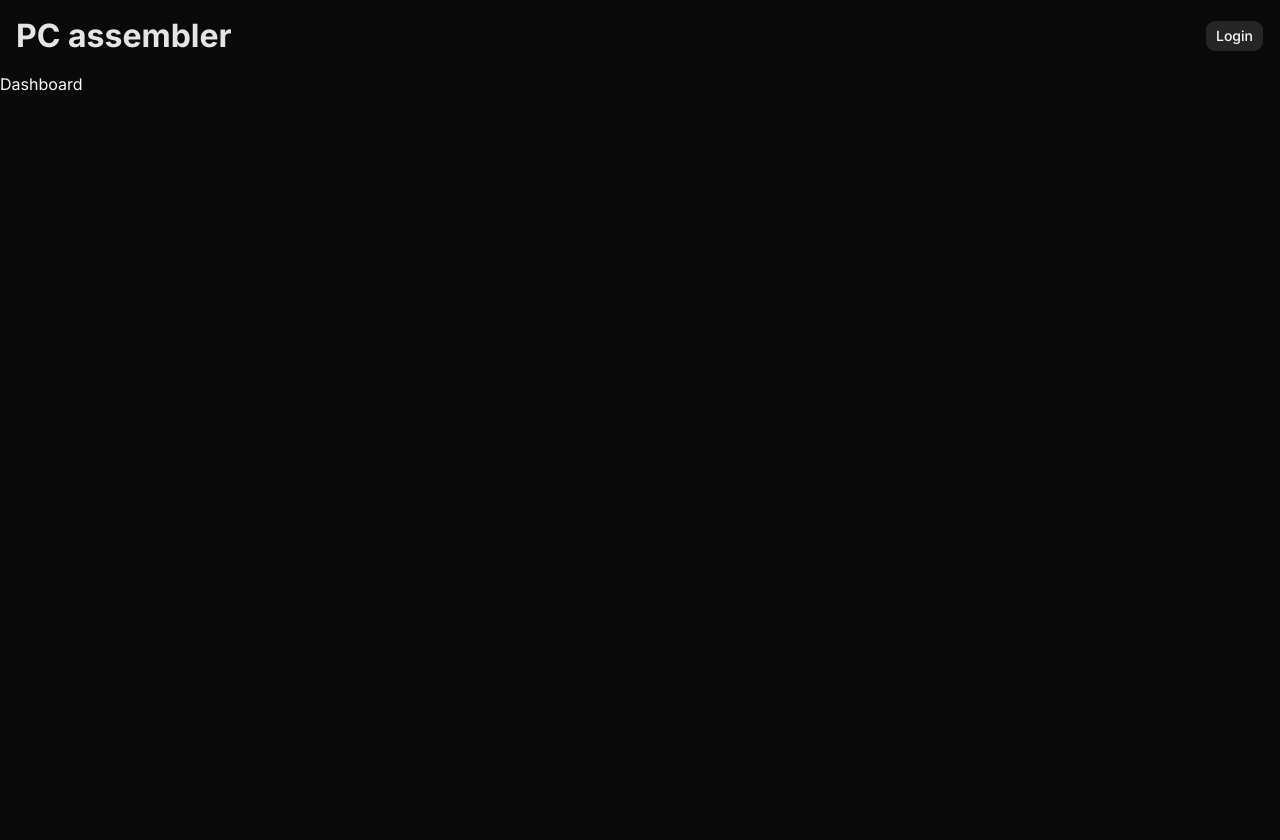
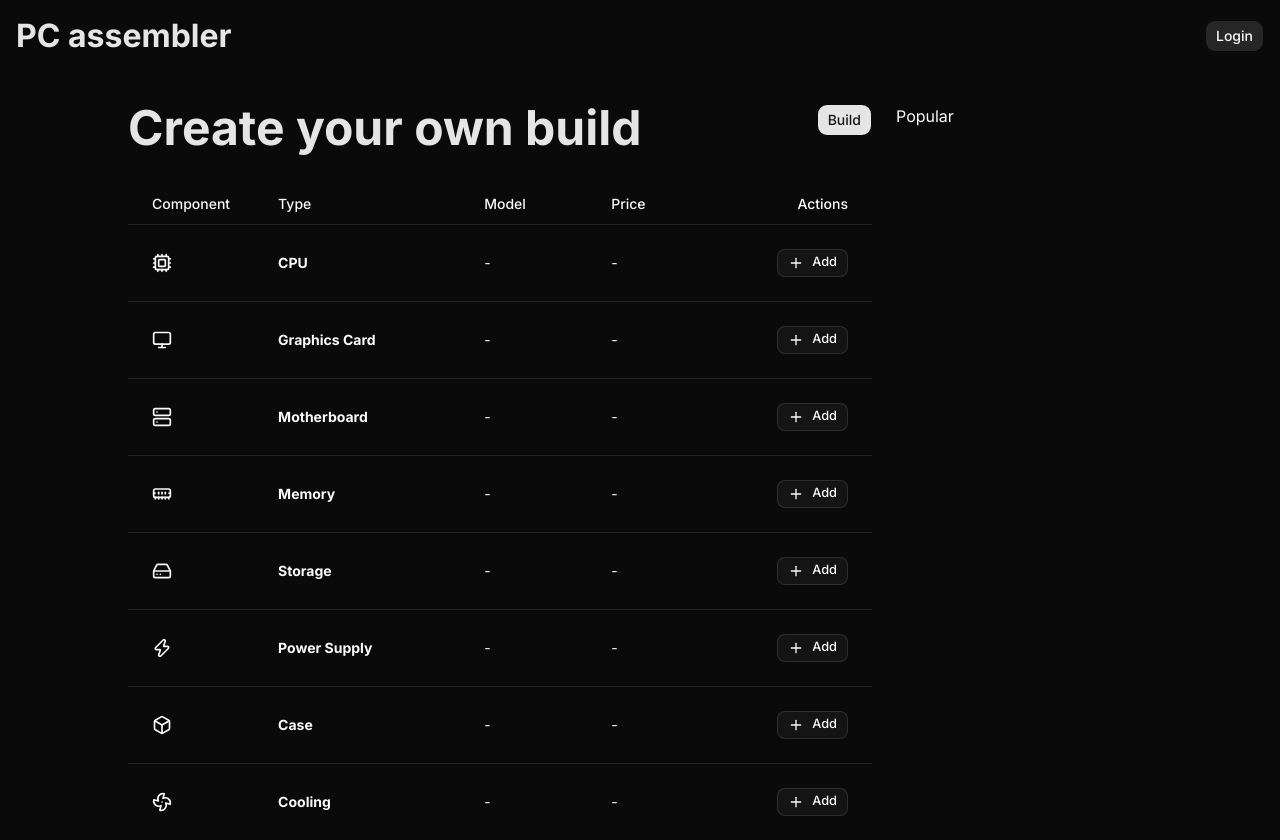
Before and after one commit to qwertochyo/computer-assembler-app, a Next.js app: page /dashboard in a window 1280 px wide. Before the commit the page ends 800 px from the top, so only its background shows below. Built offline with nearby package versions, Linux system fonts and the light colour scheme; no server answers.

Commit message:
feat(dashboard): add table component

```diff
--- /dev/null
+++ b/src/app/dashboard/_components/current-build.tsx
@@ -0,0 +1,40 @@
+"use client";
+
+import { Button } from "@/components/ui/button";
+import { Typography } from "@/components/ui/typography";
+import { Component } from "@/lib/types";
+import { useCallback, useState } from "react";
+import { TableParts } from "./table-parts";
+import { componentCategories } from "@/lib/constants";
+
+export const CurrentBuild = () => {
+  const [selectedByCategory, setSelectedByCategory] = useState<
+    Record<string, Component | null>
+  >({});
+  const [saveDialogOpen, setSaveDialogOpen] = useState(false);
+
+  const onSelectedComponent = useCallback(
+    (categoryId: string, component: Component | null) => {
+      setSelectedByCategory((prev) => ({ ...prev, [categoryId]: component }));
+    },
+    []
+  );
+
+  return (
+    <>
+      <div className="flex justify-between mb-8">
+        <Typography tag="h1" variant="heading-md">
+          Create your own build
+        </Typography>
+        <Button onClick={() => setSaveDialogOpen(true)}>Build</Button>
+      </div>
+      <div>
+        <TableParts
+          components={componentCategories}
+          onSelectedComponent={onSelectedComponent}
+          selectedByCategory={selectedByCategory}
+        />
+      </div>
+    </>
+  );
+};
--- /dev/null
+++ b/src/app/dashboard/_components/table-parts.tsx
@@ -0,0 +1,110 @@
+import { Button } from "@/components/ui/button";
+import { Dialog, DialogTrigger } from "@/components/ui/dialog";
+import {
+  Table,
+  TableBody,
+  TableCell,
+  TableHead,
+  TableHeader,
+  TableRow,
+} from "@/components/ui/table";
+import { Component, ComponentCategory } from "@/lib/types";
+import {
+  Box,
+  Cpu,
+  Fan,
+  HardDrive,
+  MemoryStick,
+  Monitor,
+  Plus,
+  Server,
+  Zap,
+} from "lucide-react";
+import { useState } from "react";
+
+const iconMap: Record<ComponentCategory["icon"], React.ElementType> = {
+  Cpu,
+  Monitor,
+  Server,
+  MemoryStick,
+  HardDrive,
+  Zap,
+  Box,
+  Fan,
+};
+
+interface CategoryRow {
+  id: string;
+  name: string;
+  icon: string;
+}
+
+interface TablePartsProps {
+  components: CategoryRow[];
+  selectedByCategory: Record<string, Component | null>;
+  onSelectedComponent: (
+    categoryId: string,
+    component: Component | null
+  ) => void;
+}
+
+export const TableParts = ({
+  components,
+  selectedByCategory,
+  onSelectedComponent,
+}: TablePartsProps) => {
+  const [openCategoryId, setOpenCategoryId] = useState<string | null>(null);
+  const totalPrice = Object.values(selectedByCategory).reduce(
+    (sum, c) => sum + (c?.price ?? 0),
+    0
+  );
+
+  return (
+    <Table>
+      <TableHeader>
+        <TableRow>
+          <TableHead className="w-25">Component</TableHead>
+          <TableHead>Type</TableHead>
+          <TableHead>Model</TableHead>
+          <TableHead>Price</TableHead>
+          <TableHead className="text-right">Actions</TableHead>
+        </TableRow>
+      </TableHeader>
+      <TableBody>
+        {components.map((category) => {
+          const Icon = iconMap[category.icon];
+
+          const selected = selectedByCategory[category.id];
+
+          return (
+            <TableRow key={category.id} className="my-2">
+              <TableCell>
+                <div className="flex ietms-center">
+                  <Icon className="size-5 mr-1" />
+                </div>
+              </TableCell>
+              <TableCell className="font-bold">{category.name}</TableCell>
+              <TableCell>{selected?.name ?? "-"}</TableCell>
+              <TableCell>{selected?.price ?? "-"}</TableCell>
+              <TableCell className="text-right">
+                <Dialog
+                  open={openCategoryId === category.id}
+                  onOpenChange={(open) =>
+                    setOpenCategoryId(open ? category.id : null)
+                  }
+                >
+                  <DialogTrigger asChild>
+                  <Button variant="outline" size="sm">
+                    <Plus className="size-4 mr-1" />
+                    {selected ? "Change" : "Add"}
+                  </Button>
+                </DialogTrigger>
+                </Dialog>
+              </TableCell>
+            </TableRow>
+          );
+        })}
+      </TableBody>
+    </Table>
+  );
+};
--- /dev/null
+++ b/src/app/dashboard/layout.tsx
@@ -0,0 +1,7 @@
+import { ReactNode } from "react";
+
+const DashboardLayout = ({ children }: Readonly<{ children: ReactNode }>) => {
+  return <div className="container mx-auto max-w-5xl mt-8">{children}</div>;
+};
+
+export default DashboardLayout;
--- a/src/app/dashboard/page.tsx
+++ b/src/app/dashboard/page.tsx
@@ -1,5 +1,14 @@
+import { CurrentBuild } from "./_components/current-build";
+
 const DashboardPage = async () => {
-  return <div>Dashboard</div>;
+  return (
+    <div className="flex flex-col gap-6 lg:flex-row lg:items-start">
+      <div className="min-w-0 flex-1">
+        <CurrentBuild />
+      </div>
+      <aside className="shrink-0 lg:sticky lg:top-6 lg:w-64">Popular</aside>
+    </div>
+  );
 };
 
 export default DashboardPage;
--- a/src/components/header-nav.tsx
+++ b/src/components/header-nav.tsx
@@ -28,24 +28,24 @@ export const HeaderNav = ({ session }: HeaderNavProps) => {
   }
 
   return (
-    <div className="grid grid-cols-3 items-center gap-4">
-      <div />
+    <div className="grid grid-cols-1 sm:grid-cols-3 items-center gap-4">
+      <div className="hidden sm:block" />
       <div className="flex justify-center">
-        <Tabs value={tabValue} className="w-fit">
-          <TabsList>
-            <TabsTrigger value="dashboard" asChild>
+        <Tabs value={tabValue}>
+          <TabsList className="flex flex-col md:flex-row">
+            <TabsTrigger value="dashboard" className="w-full md:w-auto" asChild>
               <Link href="/dashboard">
                 <Plus className="size-4" />
                 Create build
               </Link>
             </TabsTrigger>
-            <TabsTrigger value="builds" asChild>
+            <TabsTrigger value="builds" className="w-full md:w-auto" asChild>
               <Link href="/builds">
                 <LayoutList className="size-4" />
                 My builds
               </Link>
             </TabsTrigger>
-            <TabsTrigger value="explore" asChild>
+            <TabsTrigger value="explore" className="w-full md:w-auto" asChild>
               <Link href="/builds/explore">
                 <Users className="size-4" />
                 Public builds
@@ -54,7 +54,7 @@ export const HeaderNav = ({ session }: HeaderNavProps) => {
           </TabsList>
         </Tabs>
       </div>
-      <div className="flex justify-end">
+      <div className="flex justify-center sm:justify-end">
         <Button
           variant="ghost"
           size="sm"
--- a/src/components/header.tsx
+++ b/src/components/header.tsx
@@ -7,7 +7,7 @@ export const Header = async () => {
   const session = await auth();
 
   return (
-    <header className="container mx-auto flex items-center p-4">
+    <header className="container mx-auto flex items-center flex-col sm:flex-row gap-4 sm:gap-0 p-4">
       <div className="shrink-0">
         <Typography tag="h1" variant="title-lg">
           <Link href={session?.user ? "/dashboard" : "/"}>PC assembler</Link>
--- a/src/components/ui/table.tsx
+++ b/src/components/ui/table.tsx
@@ -76,7 +76,7 @@ const TableHead = ({ className, ...props }: React.ComponentProps<"th">) => {
     <th
       data-slot="table-head"
       className={cn(
-        "h-10 px-2 text-left align-middle font-medium whitespace-nowrap text-foreground [&:has([role=checkbox])]:pr-0",
+        "h-10 px-6 text-left align-middle font-medium whitespace-nowrap text-foreground [&:has([role=checkbox])]:pr-0",
         className
       )}
       {...props}
@@ -89,7 +89,7 @@ const TableCell = ({ className, ...props }: React.ComponentProps<"td">) => {
     <td
       data-slot="table-cell"
       className={cn(
-        "p-2 align-middle whitespace-nowrap [&:has([role=checkbox])]:pr-0",
+        "p-6 align-middle whitespace-nowrap [&:has([role=checkbox])]:pr-0",
         className
       )}
       {...props}
--- a/src/components/ui/tabs.tsx
+++ b/src/components/ui/tabs.tsx
@@ -25,7 +25,7 @@ const Tabs = ({
 };
 
 const tabsListVariants = cva(
-  "group/tabs-list inline-flex w-fit items-center justify-center rounded-lg p-[3px] text-muted-foreground group-data-horizontal/tabs:h-8 group-data-vertical/tabs:h-fit group-data-vertical/tabs:flex-col data-[variant=line]:rounded-none",
+  "group/tabs-list inline-flex w-fit items-center justify-center rounded-lg p-[3px] text-muted-foreground  group-data-vertical/tabs:h-fit group-data-vertical/tabs:flex-col data-[variant=line]:rounded-none",
   {
     variants: {
       variant: {
@@ -63,7 +63,7 @@ const TabsTrigger = ({
     <TabsPrimitive.Trigger
       data-slot="tabs-trigger"
       className={cn(
-        "relative inline-flex h-[calc(100%-1px)] flex-1 items-center justify-center gap-1.5 rounded-md border border-transparent px-1.5 py-0.5 text-sm font-medium whitespace-nowrap text-foreground/60 transition-all group-data-vertical/tabs:w-full group-data-vertical/tabs:justify-start hover:text-foreground focus-visible:border-ring focus-visible:ring-[3px] focus-visible:ring-ring/50 focus-visible:outline-1 focus-visible:outline-ring disabled:pointer-events-none disabled:opacity-50 has-data-[icon=inline-end]:pr-1 has-data-[icon=inline-start]:pl-1 dark:text-muted-foreground dark:hover:text-foreground group-data-[variant=default]/tabs-list:data-active:shadow-sm group-data-[variant=line]/tabs-list:data-active:shadow-none [&_svg]:pointer-events-none [&_svg]:shrink-0 [&_svg:not([class*='size-'])]:size-4",
+        "relative inline-flex h-[calc(100%-1px)] flex-1 items-center justify-center gap-1.5 rounded-md border border-transparent px-2 py-1 text-sm font-medium whitespace-nowrap text-foreground/60 transition-all group-data-vertical/tabs:w-full group-data-vertical/tabs:justify-start hover:text-foreground focus-visible:border-ring focus-visible:ring-[3px] focus-visible:ring-ring/50 focus-visible:outline-1 focus-visible:outline-ring disabled:pointer-events-none disabled:opacity-50 has-data-[icon=inline-end]:pr-1 has-data-[icon=inline-start]:pl-1 dark:text-muted-foreground dark:hover:text-foreground group-data-[variant=default]/tabs-list:data-active:shadow-sm group-data-[variant=line]/tabs-list:data-active:shadow-none [&_svg]:pointer-events-none [&_svg]:shrink-0 [&_svg:not([class*='size-'])]:size-4",
         "group-data-[variant=line]/tabs-list:bg-transparent group-data-[variant=line]/tabs-list:data-active:bg-transparent dark:group-data-[variant=line]/tabs-list:data-active:border-transparent dark:group-data-[variant=line]/tabs-list:data-active:bg-transparent",
         "data-active:bg-background data-active:text-foreground dark:data-active:border-input dark:data-active:bg-input/30 dark:data-active:text-foreground",
         "after:absolute after:bg-foreground after:opacity-0 after:transition-opacity group-data-horizontal/tabs:after:inset-x-0 group-data-horizontal/tabs:after:bottom-[-5px] group-data-horizontal/tabs:after:h-0.5 group-data-vertical/tabs:after:inset-y-0 group-data-vertical/tabs:after:-right-1 group-data-vertical/tabs:after:w-0.5 group-data-[variant=line]/tabs-list:data-active:after:opacity-100",
--- /dev/null
+++ b/src/lib/constants.ts
@@ -0,0 +1,12 @@
+import { ComponentCategory } from "./types";
+
+export const componentCategories: ComponentCategory[] = [
+  { id: "cpu", name: "CPU", icon: "Cpu" },
+  { id: "gpu", name: "Graphics Card", icon: "Monitor" },
+  { id: "motherboard", name: "Motherboard", icon: "Server" },
+  { id: "ram", name: "Memory", icon: "MemoryStick" },
+  { id: "storage", name: "Storage", icon: "HardDrive" },
+  { id: "psu", name: "Power Supply", icon: "Zap" },
+  { id: "case", name: "Case", icon: "Box" },
+  { id: "cooling", name: "Cooling", icon: "Fan" },
+];
--- /dev/null
+++ b/src/lib/types.ts
@@ -0,0 +1,45 @@
+export interface ComponentCategory {
+  id: string;
+  name: string;
+  icon: string;
+}
+
+export interface Component {
+  id: string;
+  name: string;
+  price: number;
+  type: ComponentCategory;
+  socket: string | null;
+}
+
+export type ComponentType =
+  | "cpu"
+  | "gpu"
+  | "ram"
+  | "ssd"
+  | "motherboard"
+  | "psu"
+  | "case"
+  | "cooler";
+
+export const categoryIdToDbType: Record<string, ComponentType> = {
+  cpu: "cpu",
+  gpu: "gpu",
+  ram: "ram",
+  storage: "ssd",
+  motherboard: "motherboard",
+  psu: "psu",
+  case: "case",
+  cooling: "cooler",
+};
+
+export const dbTypeToCategoryId: Record<ComponentType, string> = {
+  cpu: "cpu",
+  gpu: "gpu",
+  ram: "ram",
+  ssd: "storage",
+  motherboard: "motherboard",
+  psu: "psu",
+  case: "case",
+  cooler: "cooling",
+};
```
